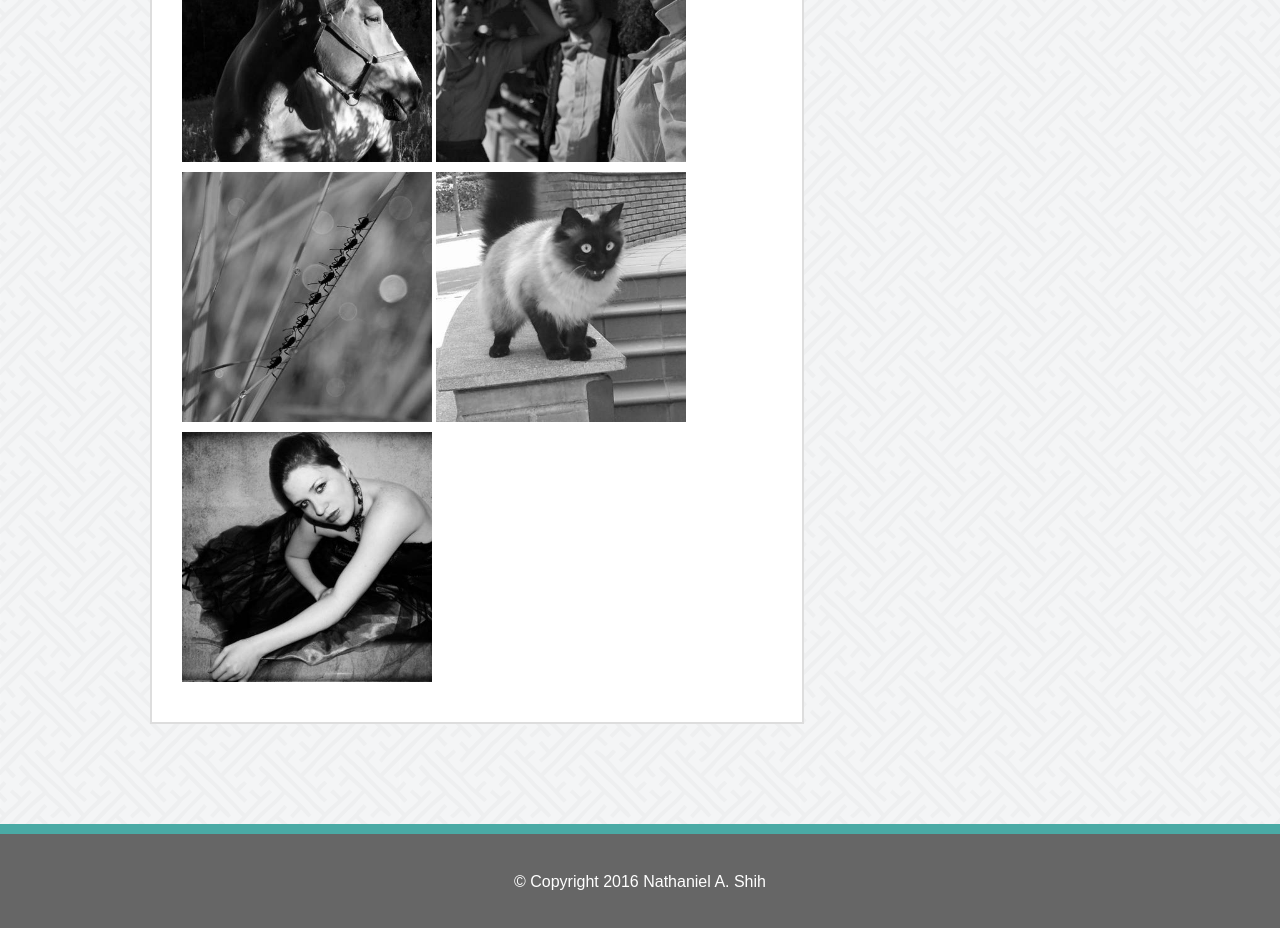
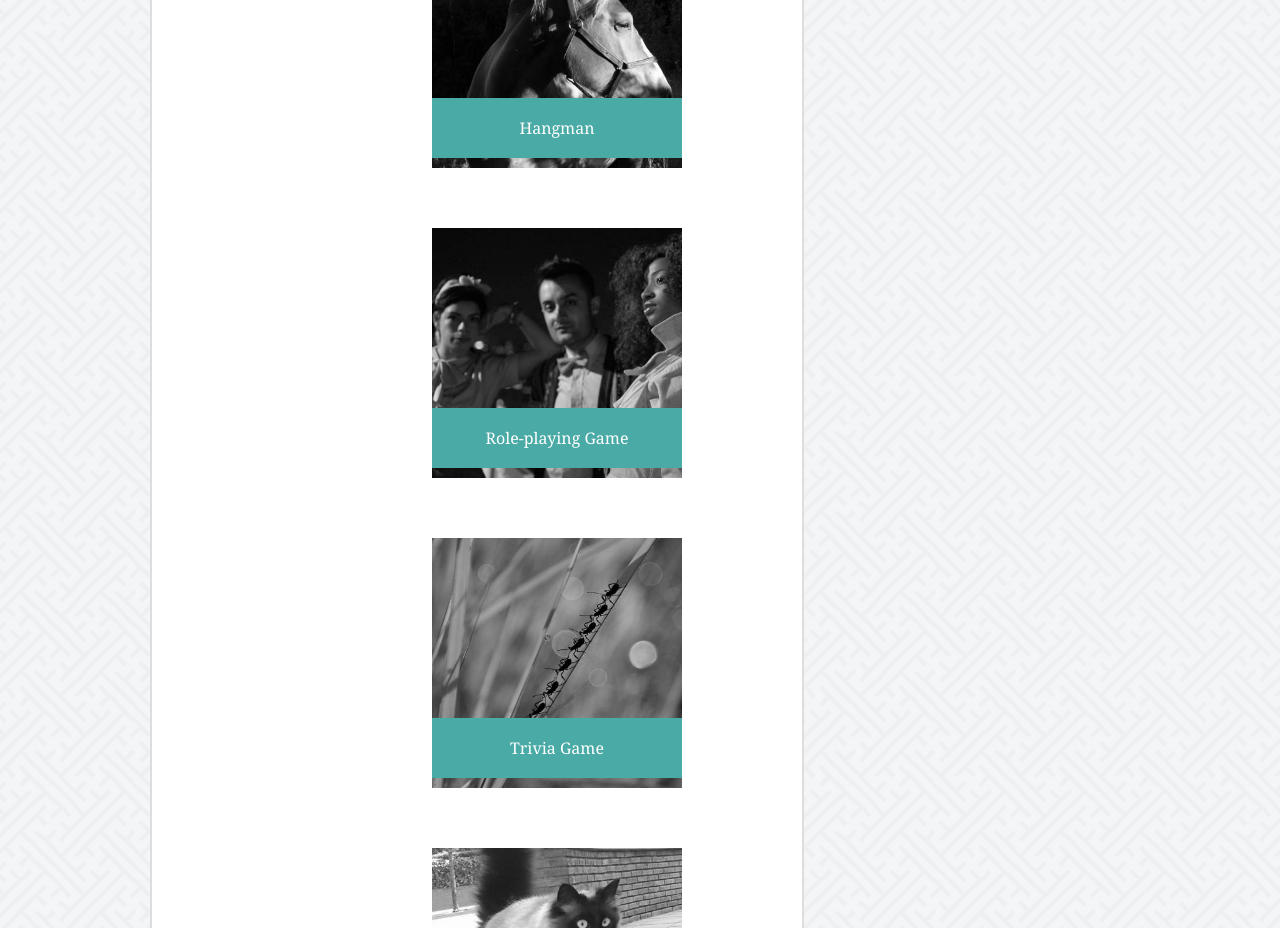
Before and after one commit to Last0rder/Basic-Portfolio, a plain HTML site: page portfolio.html in a window 1280 px wide. Shown: the part 325-1253 px from the top of the page. Drawn offline with Linux system fonts and the light colour scheme.

Commit message:
As good as it gets

```diff
--- a/assets/css/style.css
+++ b/assets/css/style.css
@@ -9,7 +9,7 @@ h2 {
 	font-size: 24px;
 	padding-bottom: 20px;
 	border-bottom: 3px solid #dddddd;
-	margin-bottom: 24px;
+	margin-bottom: 30px;
 
 }
 
@@ -79,8 +79,27 @@ aside {
 	margin-bottom: 100px;
 	font-family: 'Arial', 'Helvetica Neue', Helvetica, sans-serif;
 	line-height: 30px;
+	overflow: auto;
 }
 
+.port {
+
+	margin-right: 40px;
+	margin-bottom: 50px;
+}
+
+.banner {
+	position: relative;
+	font-family: 'Georgia', Times,'Times New Roman', serif;
+	text-align: center;
+	color: #ffffff;
+	float:left;
+	top:180px;
+	left:250px;
+	padding:15px;
+	background-color: #4aaaa5;
+	width: 220px;
+}
 #profile {
 	float:left;
 	margin-right: 20px;
@@ -107,6 +126,7 @@ aside {
 	padding: 5px;
 }
 
+
 footer {
 	clear:both;
 	font-family: 'Arial', 'Helvetica Neue', Helvetica, sans-serif;
--- a/portfolio.html
+++ b/portfolio.html
@@ -22,18 +22,27 @@
 
   		<h2 class="underlined"><strong>Portfolio</strong></h2>
 
-  		<img src="assets/images/place2.jpg" height="250" width="250">
-  		<img src="assets/images/place3.jpg" height="250" width="250">
-  		<img src="assets/images/place4.jpg" height="250" width="250">
-  		<img src="assets/images/place5.jpg" height="250" width="250">
-  		<img src="assets/images/place6.jpg" height="250" width="250">
+  		<a href="#"><img class="port" src="assets/images/place2.jpg" height="250" width="250"></a>
+		<div class = "banner">Hangman</div>
+
+		<a href="#"><img class="port" src="assets/images/place3.jpg" height="250" width="250"></a>
+		<div class = "banner">Role-playing Game</div>
+
+  		<a href="#"><img class="port" src="assets/images/place4.jpg" height="250" width="250"></a>
+		<div class = "banner">Trivia Game</div>
+
+  		<a href="#"><img class="port" src="assets/images/place5.jpg" height="250" width="250"></a>
+		<div class = "banner">Rutgers Info Widget</div>
+
+		<a href="#"><img class="port" src="assets/images/place6.jpg" height="250" width="250"></a>
+		<div class = "banner">Rock Paper Scissors</div>
 
   	</div>
 
  	<aside>
 	  	<h2 class="underlined"><strong>Connect with Me</strong></h2>
-	  	<a href="https://github.com/Last0rder"><img src="assets/images/gitlogo.jpg" height="50" width="50"></a>
-	  	<a  class="centerbutton" href="https://www.linkedin.com/in/nathaniel-shih-791486126"><img src="assets/images/linlogo.jpg" height="50" width="50"></a>
+	  	<a href="https://github.com/Last0rder"><img src="assets/images/git.png" height="50" width="50"></a>
+	  	<a  class="centerbutton" href="https://www.linkedin.com/in/nathaniel-shih-791486126"><img src="assets/images/linkedin.png" height="50" width="50"></a>
 	  	<a href="http://stackoverflow.com/users/6670033/nathaniel-shih"><img src="assets/images/stack.png" height="50" width="50"></a>
 	 </aside>
 
```
Also changed, not shown: contact.html (+2 -2 lines), index.html (+2 -2 lines), assets/images/gitlogo.jpg (deleted), assets/images/linlogo.jpg (deleted).
